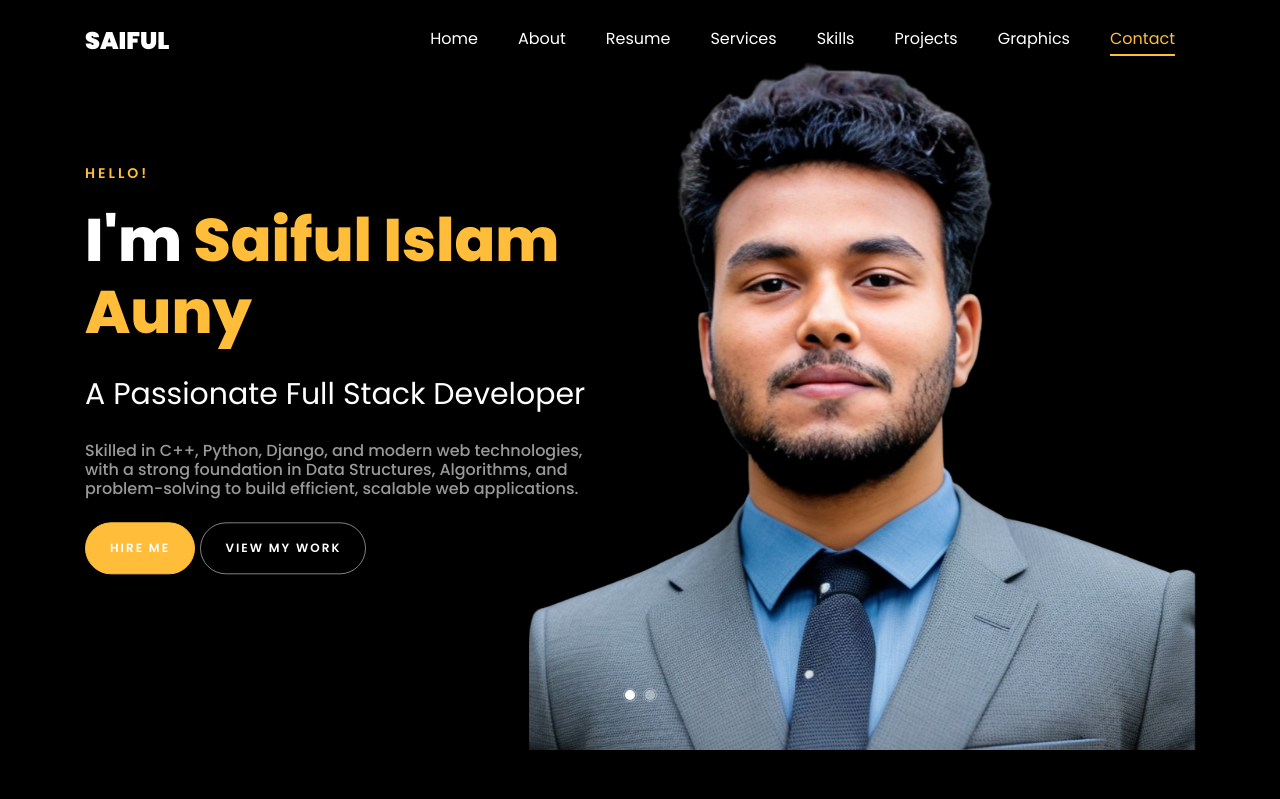
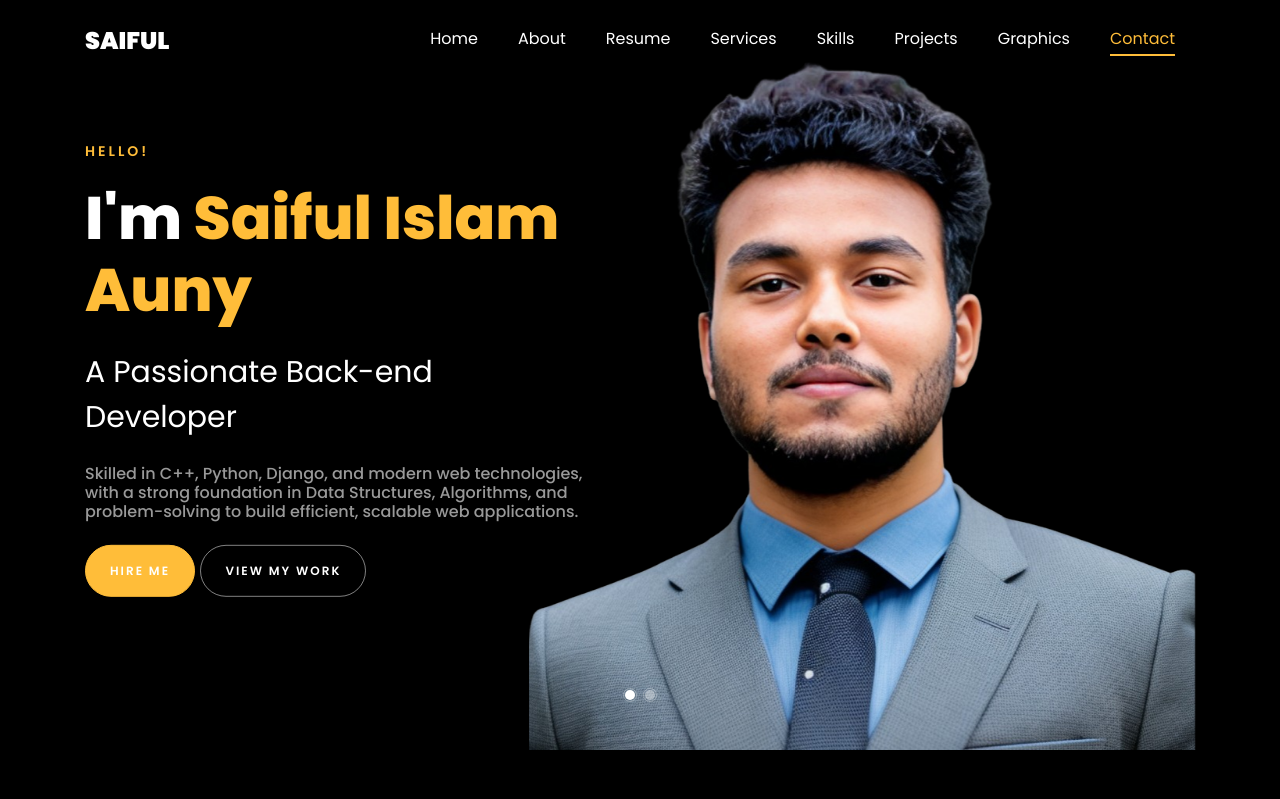
Before and after one commit to saiful-islam-auny/My-Portfolio, a Django app: page / in a window 1280 px wide. Shown: the top 799 px of the page. Run offline with Django 5.2, Linux system fonts and the light colour scheme; some libraries are stand-ins or nearby versions; some web fonts are replaced.

Commit message:
update info

```diff
--- a/templates/index.html
+++ b/templates/index.html
@@ -83,7 +83,7 @@
               <div class="text">
                 <span class="subheading">Hello!</span>
                 <h1 class="mb-4 mt-3">I'm <span>Saiful Islam Auny</span></h1>
-                <h2 class="mb-4">A Passionate Full Stack Developer</h2>
+                <h2 class="mb-4">A Passionate Back-end Developer</h2>
                 <h6 class="mb-4">
                   Skilled in C++, Python, Django, and modern web technologies, with a strong foundation in Data
                   Structures, Algorithms, and problem-solving to build efficient, scalable web applications.
@@ -112,7 +112,7 @@
               <div class="text">
                 <span class="subheading">Hi there!</span>
                 <h1 class="mb-4 mt-3">
-                  I'm a <span>Creative Graphic Designer</span>
+                  I'm also a<span>Creative Graphic Designer</span>
                 </h1>
                 <h2 class="mb-4">
                   Bringing Ideas to Life Through Visual Design
```
